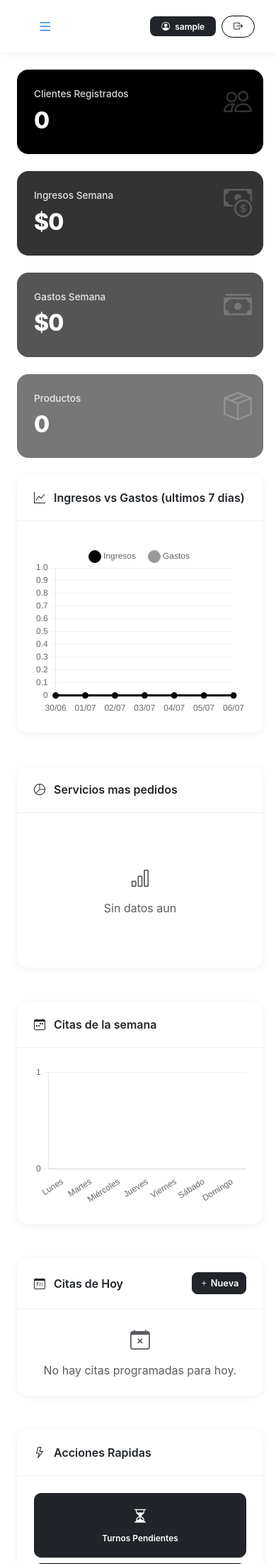
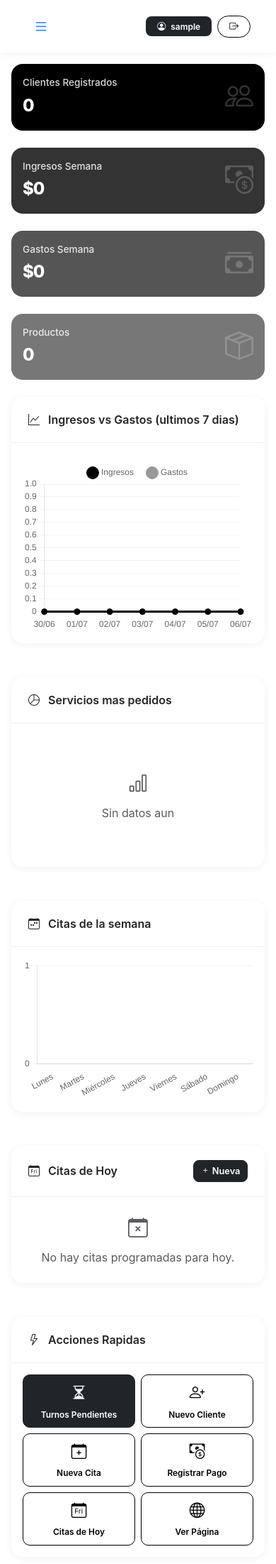
Before and after one commit to Preto18/peluqueria-ema-lira, a Flask app: page /admin in a window 390 px wide. Shown: the top 2203 px of the page at 71% size. After the commit the page ends 2177 px from the top, so only its background shows below. Run offline with Flask 3, Linux system fonts and the light colour scheme; the visitor is signed in with stand-in values (Sample User, id 1); data that the repository does not hold is empty; some libraries are stand-ins or nearby versions.

Commit message:
Responsive mobile: sidebar backdrop, tablas adaptativas, login/booking mobile

```diff
--- a/static/css/style.css
+++ b/static/css/style.css
@@ -1197,11 +1197,52 @@ body {
 .btn-outline-dark { color: #000; border-color: #000; }
 .btn-outline-dark:hover { background: #000; color: #fff; }
 
+.sidebar-backdrop {
+    position: fixed;
+    inset: 0;
+    background: rgba(0,0,0,0.5);
+    z-index: 999;
+    display: none;
+    opacity: 0;
+    transition: opacity 0.3s;
+}
+.sidebar-backdrop.show {
+    display: block;
+    opacity: 1;
+}
+.sidebar-toggle-btn {
+    padding: 0.5rem;
+    min-width: 44px;
+    min-height: 44px;
+    display: flex;
+    align-items: center;
+    justify-content: center;
+}
+
 @media (max-width: 768px) {
-    .sidebar { margin-left: calc(-1 * var(--sidebar-width)); }
+    .sidebar { margin-left: calc(-1 * var(--sidebar-width)); transition: margin-left 0.3s; }
     .sidebar.active { margin-left: 0; }
     #page-content-wrapper { margin-left: 0; }
     .section { padding: 3rem 0; }
+    .table th, .table td { padding: 0.5rem 0.5rem; font-size: 0.8rem; }
+    .card-body { padding: 1rem; }
+    .container-fluid.p-4 { padding: 1rem !important; }
+    .stat-card { padding: 1rem; }
+    .stat-card h3 { font-size: 1.5rem; }
+}
+
+@media (max-width: 576px) {
+    .table th, .table td { padding: 0.4rem 0.35rem; font-size: 0.72rem; white-space: nowrap; }
+    .citas-filter-group { overflow-x: auto; flex-wrap: nowrap; -webkit-overflow-scrolling: touch; }
+    .citas-filter-group .citas-filter-btn { white-space: nowrap; flex-shrink: 0; }
+    .pagination { font-size: 0.75rem; }
+}
+
+@media (max-width: 400px) {
+    .login-card { padding: 1.5rem 1rem; }
+    .booking-row { flex-direction: column; gap: 0.5rem; }
+    .booking-row .booking-field { min-width: 100%; }
+    .confirm-card { padding: 1.5rem 1rem; }
 }
 
 /* ====== LOGIN REDISEÑADO ====== */
--- a/templates/admin_dashboard.html
+++ b/templates/admin_dashboard.html
@@ -115,38 +115,38 @@
             <div class="card-header"><i class="bi bi-lightning me-2"></i> Acciones Rapidas</div>
             <div class="card-body">
                 <div class="row g-2">
-                    <div class="col-md-2">
-                        <a href="/admin/turnos-pendientes" class="btn btn-dark w-100 py-3">
+                    <div class="col-md-2 col-6">
+                        <a href="/admin/turnos-pendientes" class="btn btn-dark w-100 py-2 py-md-3">
                             <i class="bi bi-hourglass-split fs-4 d-block mb-1"></i>
                             <small>Turnos Pendientes</small>
                         </a>
                     </div>
-                    <div class="col-md-2">
-                        <a href="/admin/clientes/nuevo" class="btn btn-outline-dark w-100 py-3">
+                    <div class="col-md-2 col-6">
+                        <a href="/admin/clientes/nuevo" class="btn btn-outline-dark w-100 py-2 py-md-3">
                             <i class="bi bi-person-plus fs-4 d-block mb-1"></i>
                             <small>Nuevo Cliente</small>
                         </a>
                     </div>
-                    <div class="col-md-2">
-                        <a href="/admin/citas/nuevo" class="btn btn-outline-dark w-100 py-3">
+                    <div class="col-md-2 col-6">
+                        <a href="/admin/citas/nuevo" class="btn btn-outline-dark w-100 py-2 py-md-3">
                             <i class="bi bi-calendar-plus fs-4 d-block mb-1"></i>
                             <small>Nueva Cita</small>
                         </a>
                     </div>
-                    <div class="col-md-2">
-                        <a href="/admin/pagos" class="btn btn-outline-dark w-100 py-3">
+                    <div class="col-md-2 col-6">
+                        <a href="/admin/pagos" class="btn btn-outline-dark w-100 py-2 py-md-3">
                             <i class="bi bi-cash-coin fs-4 d-block mb-1"></i>
                             <small>Registrar Pago</small>
                         </a>
                     </div>
-                    <div class="col-md-2">
-                        <a href="/admin/citas?estado=hoy" class="btn btn-outline-dark w-100 py-3">
+                    <div class="col-md-2 col-6">
+                        <a href="/admin/citas?estado=hoy" class="btn btn-outline-dark w-100 py-2 py-md-3">
                             <i class="bi bi-calendar-day fs-4 d-block mb-1"></i>
                             <small>Citas de Hoy</small>
                         </a>
                     </div>
-                    <div class="col-md-2">
-                        <a href="/agendar" target="_blank" class="btn btn-outline-dark w-100 py-3">
+                    <div class="col-md-2 col-6">
+                        <a href="/agendar" target="_blank" class="btn btn-outline-dark w-100 py-2 py-md-3">
                             <i class="bi bi-globe fs-4 d-block mb-1"></i>
                             <small>Ver P&aacute;gina</small>
                         </a>
--- a/templates/base.html
+++ b/templates/base.html
@@ -66,11 +66,12 @@
                 </a>
             </div>
         </div>
+        <div class="sidebar-backdrop" id="sidebarBackdrop"></div>
 
         <div id="page-content-wrapper">
             <nav class="navbar navbar-expand navbar-light topbar">
                 <div class="container-fluid">
-                    <button class="btn btn-link d-md-none" id="sidebarToggle">
+                    <button class="btn btn-link d-md-none sidebar-toggle-btn" id="sidebarToggle">
                         <i class="bi bi-list fs-4"></i>
                     </button>
                     <span class="navbar-text ms-2 d-none d-md-block">
@@ -110,14 +111,30 @@
     document.addEventListener('DOMContentLoaded', function() {
         var sidebar = document.getElementById('sidebar');
         var toggle = document.getElementById('sidebarToggle');
+        var backdrop = document.getElementById('sidebarBackdrop');
+        function closeSidebar() {
+            sidebar.classList.remove('active');
+            if (backdrop) backdrop.classList.remove('show');
+        }
+        function openSidebar() {
+            sidebar.classList.add('active');
+            if (backdrop) backdrop.classList.add('show');
+        }
         if (toggle && sidebar) {
             toggle.addEventListener('click', function(e) {
                 e.preventDefault();
-                sidebar.classList.toggle('active');
+                if (sidebar.classList.contains('active')) {
+                    closeSidebar();
+                } else {
+                    openSidebar();
+                }
             });
+            if (backdrop) {
+                backdrop.addEventListener('click', closeSidebar);
+            }
             document.addEventListener('click', function(e) {
                 if (window.innerWidth < 768 && sidebar.classList.contains('active') && !sidebar.contains(e.target) && !toggle.contains(e.target)) {
-                    sidebar.classList.remove('active');
+                    closeSidebar();
                 }
             });
         }
--- a/templates/public/agendar.html
+++ b/templates/public/agendar.html
@@ -26,7 +26,7 @@
                 <div class="booking-field-label"><i class="bi bi-calendar3 me-1"></i> Fecha</div>
                 <input type="date" name="fecha" id="fecha-input" class="booking-date-input" required>
             </div>
-            <div class="booking-field" style="min-width:110px">
+            <div class="booking-field" style="min-width:100px">
                 <div class="booking-field-label"><i class="bi bi-people me-1"></i> Personas</div>
                 <select name="cantidad_personas" id="cantidad" class="booking-select">
                     <option value="1">1</option>
@@ -51,7 +51,7 @@
             <div class="booking-field-label"><i class="bi bi-person me-1"></i> Tus datos</div>
             <div class="booking-row">
                 <input type="text" name="nombre" class="booking-input flex-grow-1" placeholder="Nombre" required>
-                <input type="tel" name="telefono" class="booking-input" style="min-width:140px" placeholder="11 1234-5678" required>
+                <input type="tel" name="telefono" class="booking-input" placeholder="11 1234-5678" required>
             </div>
         </div>
 
```
Also changed, not shown: templates/citas.html (+6 -6 lines), templates/clientes.html (+7 -7 lines), templates/inventario.html (+4 -4 lines), templates/login.html (+15 -0 lines), templates/pagos.html (+4 -4 lines), templates/turnos_pendientes.html (+9 -9 lines).
